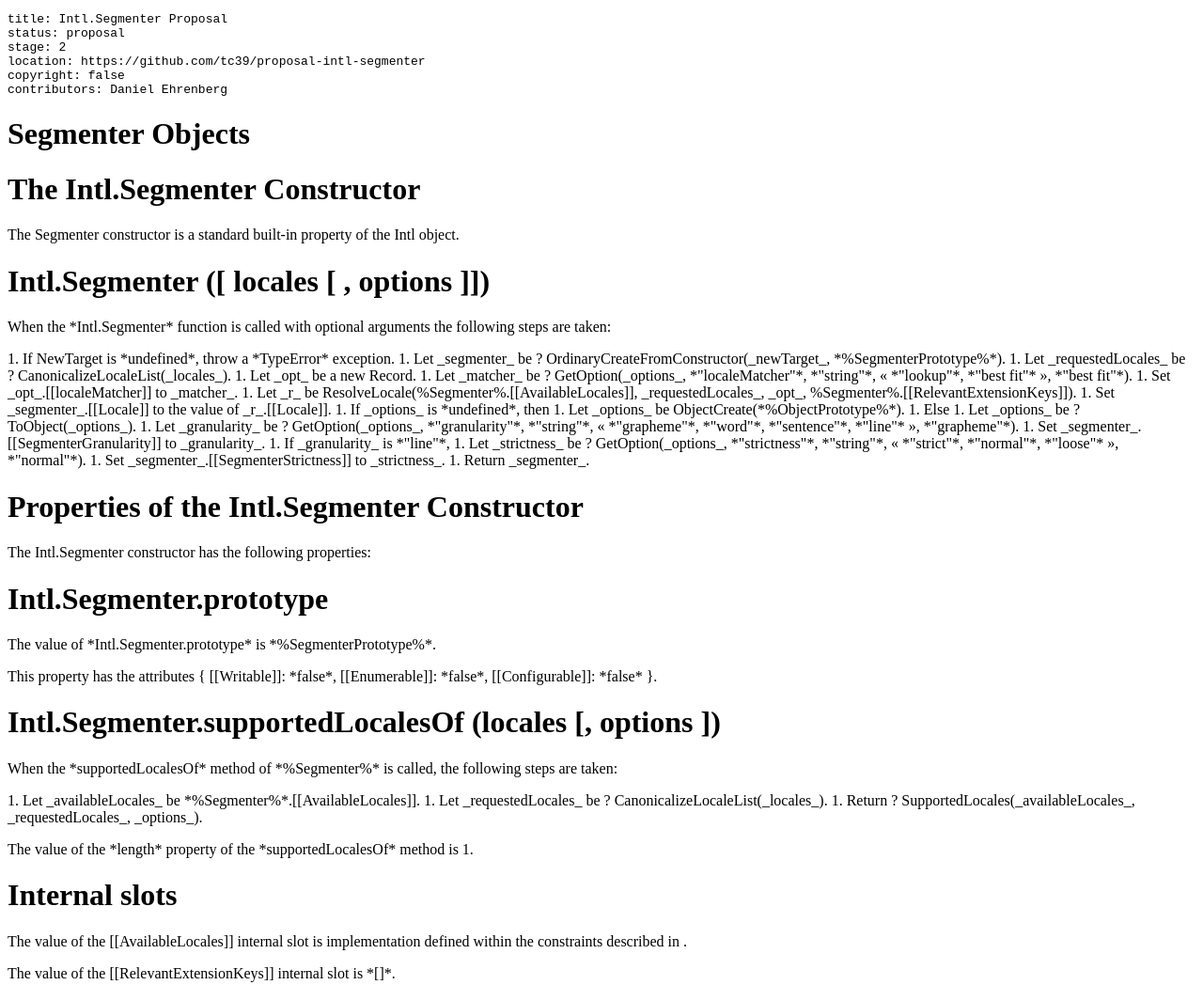
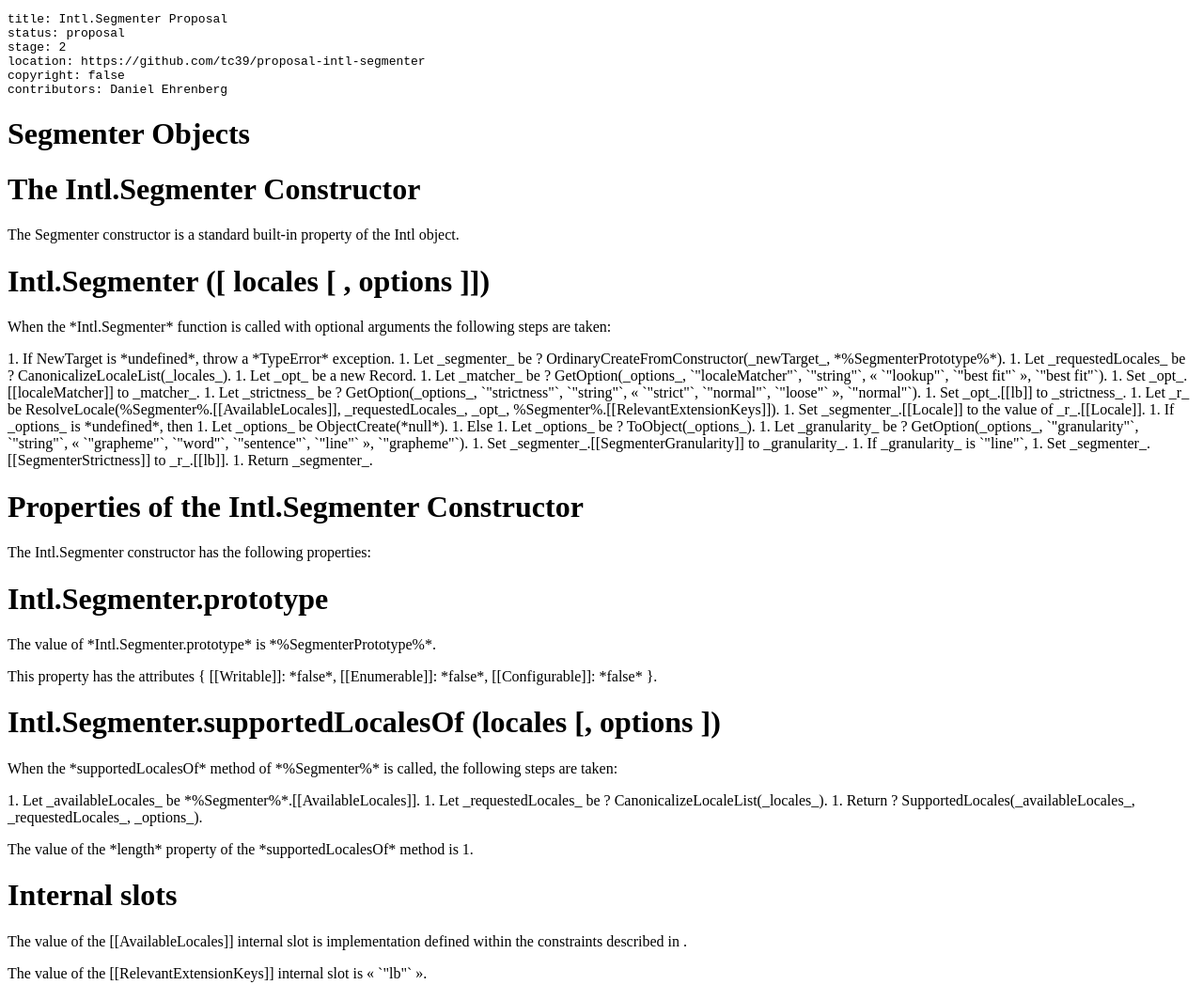
Before and after one commit to tc39/proposal-intl-segmenter, a website: page spec.html in a window 1280 px wide. Shown: the top 1048 px of the page at 94% size. Drawn offline with Linux system fonts and the light colour scheme.

Commit message:
Normative: Provide line break mode in Unicode extension key
This patch allows Intl.Segmenter to have the line break mode set by
the Unicode extension key "lb", in addition to the "strictness"
entry in the options bag.

Drive-by fixes:
- Switch default options to be based on a null prototype, similar
  to other Intl constructors.
- Use backticks for string literals

Closes #22

```diff
--- a/spec.html
+++ b/spec.html
@@ -53,19 +53,20 @@ emu-issue:before {
         1. Let _segmenter_ be ? OrdinaryCreateFromConstructor(_newTarget_, *%SegmenterPrototype%*).
         1. Let _requestedLocales_ be ? CanonicalizeLocaleList(_locales_).
         1. Let _opt_ be a new Record.
-        1. Let _matcher_ be ? GetOption(_options_, *"localeMatcher"*, *"string"*, &laquo; *"lookup"*, *"best fit"* &raquo;, *"best fit"*).
+        1. Let _matcher_ be ? GetOption(_options_, `"localeMatcher"`, `"string"`, &laquo; `"lookup"`, `"best fit"` &raquo;, `"best fit"`).
         1. Set _opt_.[[localeMatcher]] to _matcher_.
+        1. Let _strictness_ be ? GetOption(_options_, `"strictness"`, `"string"`,  « `"strict"`, `"normal"`, `"loose"` », `"normal"`).
+        1. Set _opt_.[[lb]] to _strictness_.
         1. Let _r_ be ResolveLocale(%Segmenter%.[[AvailableLocales]], _requestedLocales_, _opt_, %Segmenter%.[[RelevantExtensionKeys]]).
         1. Set _segmenter_.[[Locale]] to the value of _r_.[[Locale]].
         1. If _options_ is *undefined*, then
-          1. Let _options_ be ObjectCreate(*%ObjectPrototype%*).
+          1. Let _options_ be ObjectCreate(*null*).
         1. Else
           1. Let _options_ be ? ToObject(_options_).
-        1. Let _granularity_ be ? GetOption(_options_, *"granularity"*, *"string"*, « *"grapheme"*, *"word"*, *"sentence"*,  *"line"* », *"grapheme"*).
+        1. Let _granularity_ be ? GetOption(_options_, `"granularity"`, `"string"`, « `"grapheme"`, `"word"`, `"sentence"`,  `"line"` », `"grapheme"`).
         1. Set _segmenter_.[[SegmenterGranularity]] to _granularity_.
-        1. If _granularity_ is *"line"*,
-          1. Let _strictness_ be ? GetOption(_options_, *"strictness"*, *"string"*,  « *"strict"*, *"normal"*, *"loose"* », *"normal"*).
-          1. Set _segmenter_.[[SegmenterStrictness]] to _strictness_.
+        1. If _granularity_ is `"line"`,
+          1. Set _segmenter_.[[SegmenterStrictness]] to _r_.[[lb]].
         1. Return _segmenter_.
       </emu-alg>
     </emu-clause>
@@ -115,7 +116,7 @@ emu-issue:before {
       </p>
 
       <p>
-        The value of the [[RelevantExtensionKeys]] internal slot is *[]*.
+        The value of the [[RelevantExtensionKeys]] internal slot is &laquo; `"lb"` &raquo;.
       </p>
 
       <emu-note>
@@ -176,8 +177,8 @@ emu-issue:before {
 
     <ul>
       <li>[[Locale]] is a String value with the language tag of the locale whose localization is used by the segmenter.</li>
-      <li>[[SegmenterGranularity]] is one of the String values *"grapheme"*, *"word"*, *"sentence"*, or *"line"*, identifying the segmenter used.</li>
-      <li>[[SegmenterStrictness]] is present on Segmenter instances with line granularity. If present, it may be *"strict"*, *"normal"*, or *"loose"*.</li>
+      <li>[[SegmenterGranularity]] is one of the String values `"grapheme"`, `"word"`, `"sentence"`, or `"line"`, identifying the segmenter used.</li>
+      <li>[[SegmenterStrictness]] is present on Segmenter instances with line granularity. If present, it may be `"strict"`, `"normal"`, or `"loose"`.</li>
     </ul>
 
   </emu-clause>
```
